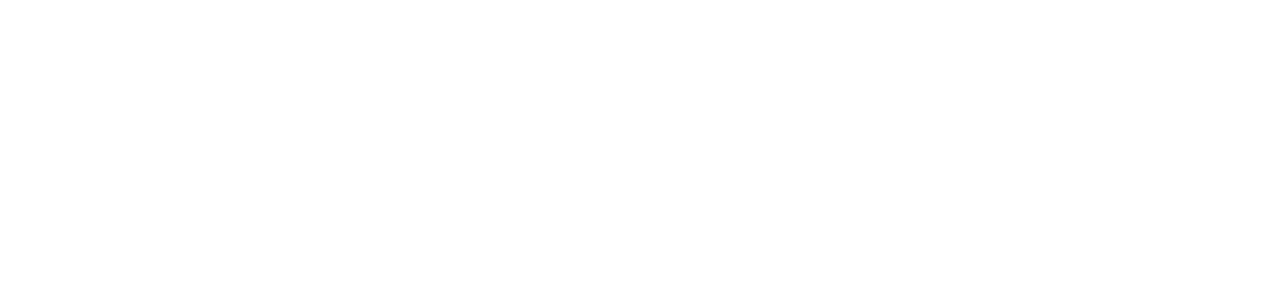
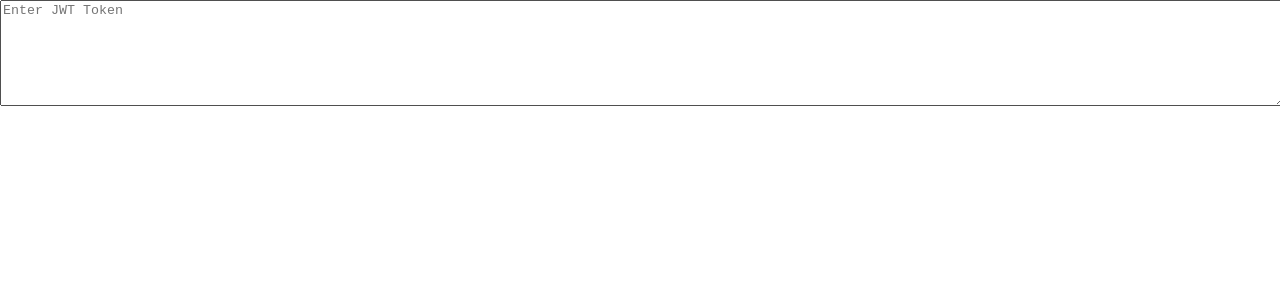
Before and after one commit to Qarue/tuneer, a React (Create React App) app: page /jwtDecoder in a window 1280 px wide. Before the commit this address had no page. Shown: the top 300 px of the page. Built offline with nearby package versions, Linux system fonts and the light colour scheme.

Commit message:
more tools

```diff
--- a/src/App.js
+++ b/src/App.js
@@ -1,7 +1,9 @@
 import React from 'react';
 import { BrowserRouter as Router, Routes, Route } from 'react-router-dom';
-import HomePage from './HomePage.js';
-import JoinPDFPage from './JoinPDFPage.js';
+import HomePage from './pages/HomePage.js';
+import JoinPDFPage from './pages/JoinPDFPage.js';
+import Base64Decode from './pages/Base64Decode.js';
+import JWTDecoder from './pages/JWTDecoder.js';
 import 'tailwindcss/tailwind.css';
 // Import other utility pages similarly
 
@@ -11,6 +13,8 @@ function App() {
       <Routes>
         <Route path="/" element={<HomePage />} />
         <Route path="/join-pdf" element={<JoinPDFPage />} />
+        <Route path="/base64decode" element={<Base64Decode />} />
+        <Route path="/jwtDecoder" element={<JWTDecoder />} />
       </Routes>
     </Router>
   );
--- /dev/null
+++ b/src/pages/Base64Decode.js
@@ -0,0 +1,36 @@
+import React, { useState } from 'react';
+
+function Base64Decode() {
+  const [input, setInput] = useState('');
+  const [decoded, setDecoded] = useState('');
+  const [error, setError] = useState('');
+
+  const handleChange = (e) => {
+    const value = e.target.value;
+    setInput(value);
+
+    try {
+      const decodedValue = atob(value); // Decode from base64
+      setDecoded(decodedValue);
+      setError(''); // Clear any previous error
+    } catch (err) {
+      setDecoded(''); // Clear previous decoded value
+      setError('Invalid base64 string'); // Set error message
+    }
+  };
+
+  return (
+    <div>
+      <textarea
+        rows="4"
+        value={input}
+        onChange={handleChange}
+        placeholder="Enter base64 string"
+      />
+      {decoded && <div>{decoded}</div>}
+      {error && <div style={{color: 'red'}}>{error}</div>}
+    </div>
+  );
+}
+
+export default Base64Decode;
--- a/src/HomePage.js
+++ b/src/pages/HomePage.js
@@ -7,7 +7,8 @@ const HomePage = () => {
     return (
         <div className="homePage">
             <Link to="/join-pdf" className="utilityTile">Join PDF</Link>
-            {/* Repeat for other utilities */}
+            <Link to="/base64decode" className="utilityTile">Base64 Decode</Link>
+            <Link to="/jwtDecoder" className="utilityTile">JWT Decode</Link>
         </div>
     );
 }
--- /dev/null
+++ b/src/pages/JWTDecoder.js
@@ -0,0 +1,52 @@
+import React, { useState } from 'react';
+
+function JWTDecoder() {
+  const [input, setInput] = useState('');
+  const [decodedPayload, setDecodedPayload] = useState('');
+  const [error, setError] = useState('');
+
+  const decodeJWT = (jwt) => {
+    try {
+      const base64Url = jwt.split('.')[1]; // Get payload segment
+      const base64 = base64Url.replace(/-/g, '+').replace(/_/g, '/'); // Convert to base64
+      const payload = decodeURIComponent(atob(base64).split('').map((c) => {
+        return '%' + ('00' + c.charCodeAt(0).toString(16)).slice(-2);
+      }).join(''));
+      return JSON.parse(payload);
+    } catch (err) {
+      setError('Invalid JWT Token');
+      return null;
+    }
+  };
+
+  const handleChange = (e) => {
+    const value = e.target.value;
+    setInput(value);
+    const decoded = decodeJWT(value);
+    if (decoded) {
+      setDecodedPayload(JSON.stringify(decoded, null, 2)); // Format JSON with 2 space indentation
+      setError('');
+    } else {
+      setDecodedPayload('');
+    }
+  };
+
+  return (
+    <div>
+      <textarea
+        value={input}
+        onChange={handleChange}
+        placeholder="Enter JWT Token"
+        style={{ width: '100%', height: '100px' }}
+      />
+      {decodedPayload && (
+        <pre style={{ background: '#f0f0f0', color: '#003300', padding: '10px', marginTop: '10px' }}>
+          {decodedPayload}
+        </pre>
+      )}
+      {error && <div style={{color: 'red'}}>{error}</div>}
+    </div>
+  );
+}
+
+export default JWTDecoder;
```
Also changed, not shown: src/pages/Base64Decode.css (added), src/pages/HomePage.css (renamed from src/HomePage.css), src/pages/JoinPDFPage.css (renamed from src/JoinPDFPage.css), src/pages/JoinPDFPage.js (renamed from src/JoinPDFPage.js).
